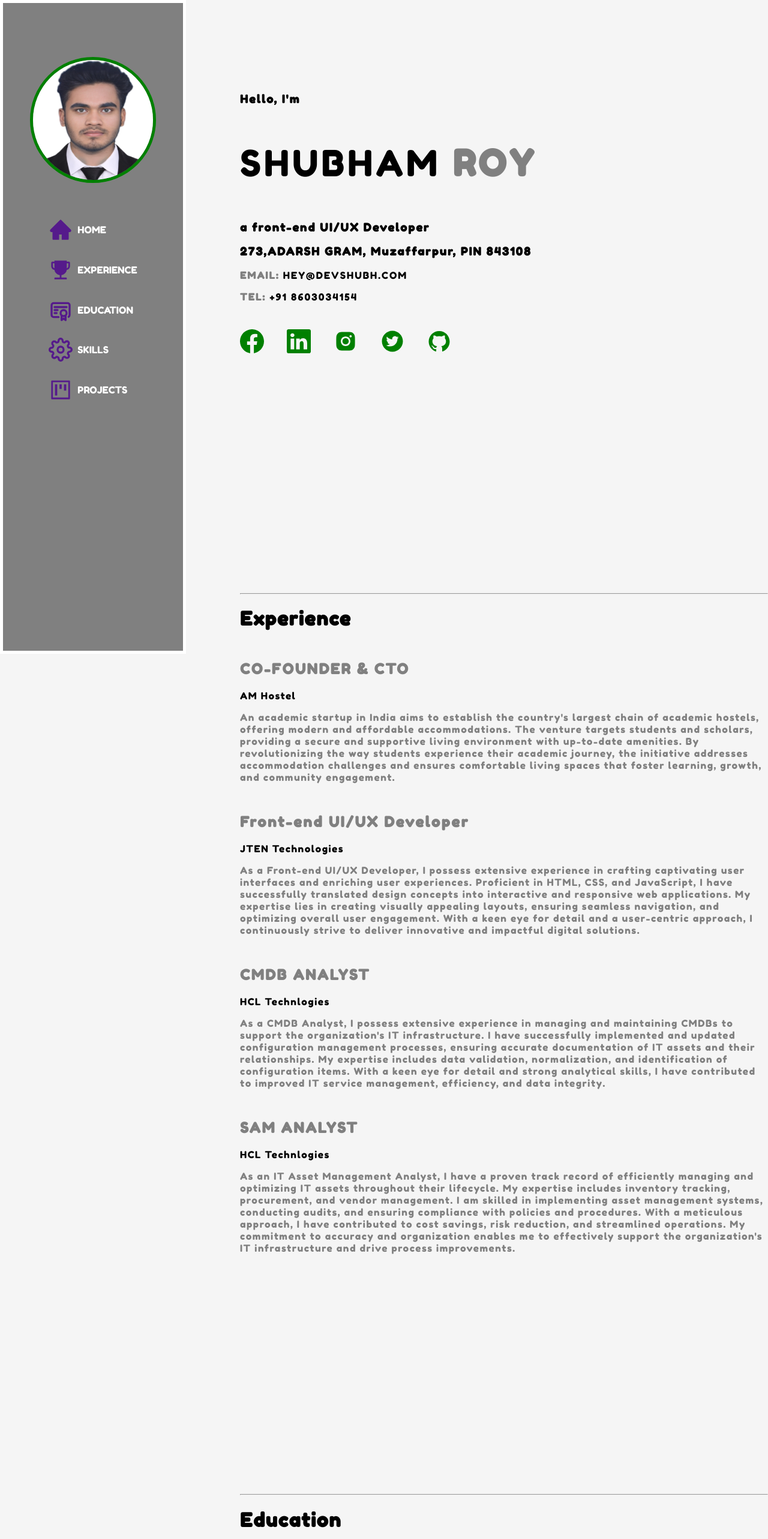
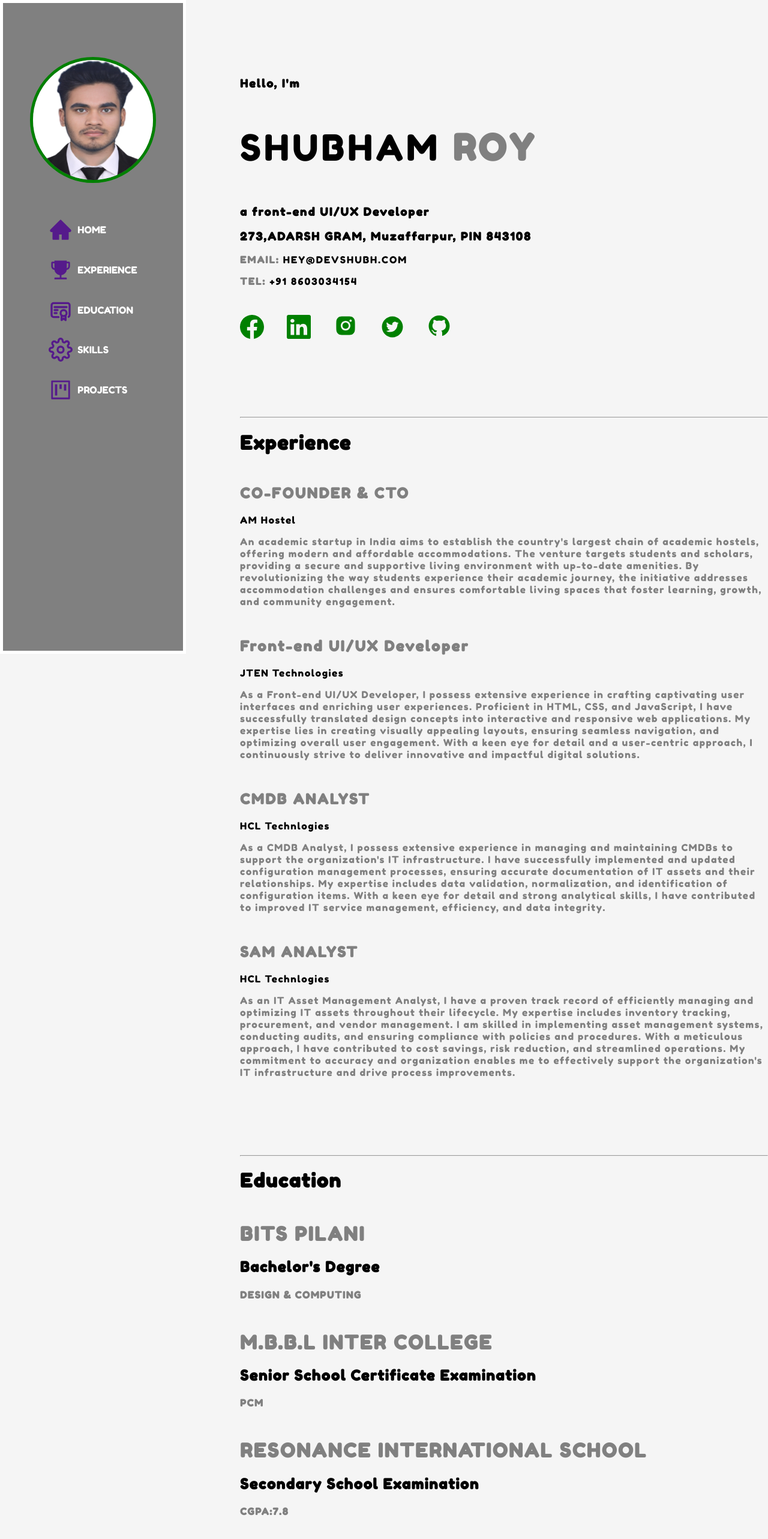
Before and after one commit to shubhunr/myportfolio, a React (Create React App) app: page / in a window 1280 px wide. Shown: the top 2566 px of the page at 60% size. Built offline with nearby package versions, Linux system fonts and the light colour scheme.

Commit message:
Alignment

```diff
--- a/src/Header.js
+++ b/src/Header.js
@@ -1,13 +1,15 @@
 
 import React from 'react'
-import {  Icon, Text, Box,  HStack } from '@chakra-ui/react';
+import {  Icon, HStack, Link,} from '@chakra-ui/react';
 import { BsFacebook, BsLinkedin } from "react-icons/bs";
 import { AiFillInstagram, AiFillTwitterCircle, AiFillGithub } from "react-icons/ai";
+
+
 
 function Header() {
   return (
     <header id='home'>
-        <div className='heading'>
+        <div className='heading' >
             <h3>Hello, I'm</h3>
             <p className='name'>Shubham <b className='title'>Roy</b></p>
             <h3>a front-end UI/UX Developer</h3>
@@ -17,9 +19,10 @@ function Header() {
             <div>
         <HStack mt='5%'><Icon id="dev" as={BsFacebook} boxSize="40px"></Icon>
         <Icon id="space" as={BsLinkedin} boxSize="40px"></Icon>
-        <Icon id="space" as={AiFillInstagram} boxSize="40px"></Icon>
+        <Link href='https://www.instagram.com/official_shubhamroy/?next=%2F'><Icon id="space" as={AiFillInstagram} boxSize="40px"></Icon></Link>
         <Icon id="space" as={AiFillTwitterCircle} boxSize="40px"></Icon>
-        <Icon id="space" as={AiFillGithub} boxSize="40px" ></Icon></HStack>
+        <Link href='https://github.com/shubhunr'><Icon id="space" as={AiFillGithub} boxSize="40px" ></Icon></Link>
+        </HStack>
         </div>
         </div>
 
--- a/src/index.css
+++ b/src/index.css
@@ -23,7 +23,7 @@ font-family : source-code-pro, Menlo, Monaco, Consolas, 'Courier New', monospace
 .heading {
 text-align : left;
 padding-left : 400px;
-margin-top : 12%;
+margin-top : 10%;
 letter-spacing : 2px;
 }
 .name {
@@ -34,8 +34,13 @@ text-transform : uppercase;
 .experience {
 text-align : left;
 margin-left : 400px;
-margin-top : 400px;
+margin-top : 10%;
 letter-spacing : 1.5px;
+}
+.education{
+	text-align : left;
+	margin-left : 400px;
+	letter-spacing : 1.5px;
 }
 .description {
 color : grey;
@@ -48,15 +53,16 @@ color : green;
 scroll-margin : 300px;
 }
 #experience {
-scroll-margin : 150px;
+scroll-margin : 100px;
 }
 #education {
-scroll-margin : 200px;
+scroll-margin : 100px;
 }
 #skills {
-scroll-margin : 175px;
+scroll-margin : 90px;
 }
 #projects {
+scroll-margin: 195px;
 margin-bottom : 350px;
 }
 #dev {
@@ -139,6 +145,7 @@ align-items : center;
 	#experience,
 	.experience {
 	  margin-left: 30px;
+	  margin-top: 15%;
 	}
 	#mobile {
 	  display: none;
@@ -176,6 +183,7 @@ align-items : center;
 	nav a {
 	  font-size: 1.5rem;
 	}
+
   }
 
   /* Media Query for max-width: 490px */
```
